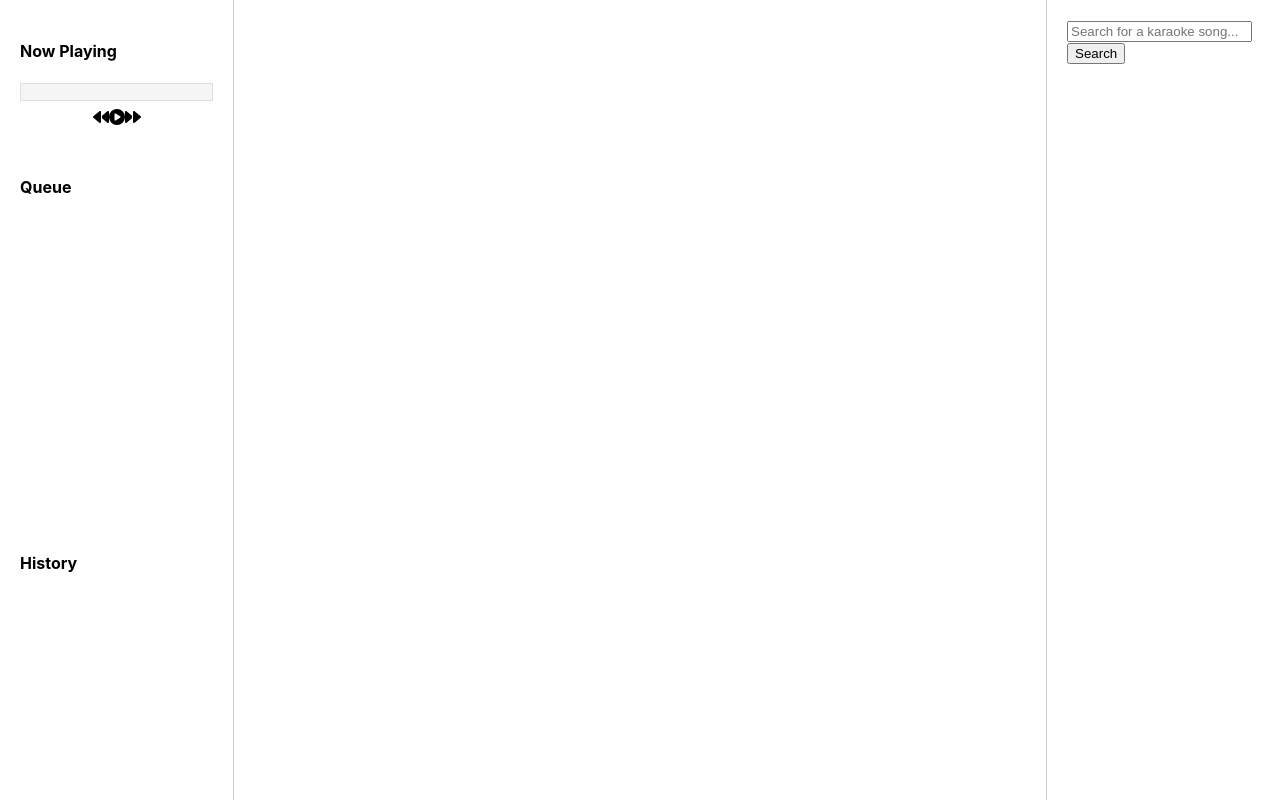
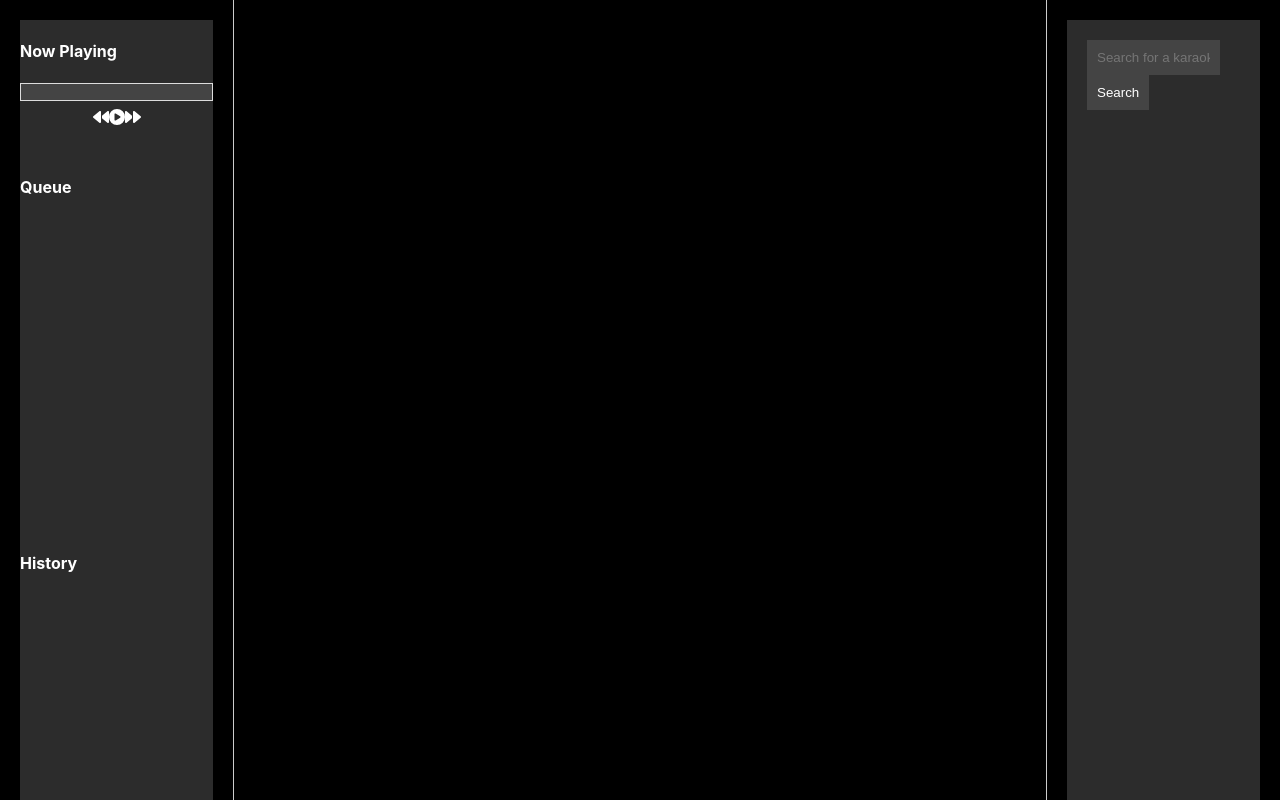
Before and after one commit to owensantoso/karaoke-yt, a React (Create React App) app: page / in a window 1280 px wide. Built offline with nearby package versions, Linux system fonts and the light colour scheme.

Commit message:
Changed to dark theme, added autoplay next video at end of video, added play and cross buttons to queue items. Next button currently skips to the next-next song, needs to be fixed.

```diff
--- a/src/App.css
+++ b/src/App.css
@@ -11,6 +11,7 @@ code {
 
 .app {
   display: flex;
+  background-color: #000;
   width: 100%;
   height: 100vh;
   overflow: hidden;
--- a/src/App.js
+++ b/src/App.js
@@ -21,9 +21,22 @@ function App() {
     if (currentVideoIndex + 1 < queue.length) {
       setHistory([...history, queue[currentVideoIndex]]);
       setCurrentVideoIndex(currentVideoIndex + 1);
+      setQueue(queue.filter((_, i) => i !== currentVideoIndex));
       setIsPlaying(true);
     }
   };
+
+  /* this version of playNextVideo works but without removal in the queue.
+  const playNextVideo = () => {
+    if (currentVideoIndex + 1 < queue.length) {
+      setHistory([...history, queue[currentVideoIndex]]);
+      setCurrentVideoIndex(currentVideoIndex + 1);
+      setIsPlaying(true);
+    }
+  };
+
+  */
+
 
   const playPreviousVideo = () => {
     if (currentVideoIndex > 0) {
@@ -38,6 +51,10 @@ function App() {
 
   const handleVideoEnd = () => {
     playNextVideo();
+    setIsPlaying(false);
+    setTimeout(() => {
+      setIsPlaying(true);
+    }, 1000);
   };
 
   return (
@@ -45,12 +62,14 @@ function App() {
       <div className="sidebar">
         <QueueSidebar
           queue={queue}
+          setQueue={setQueue}
           playNextVideo={playNextVideo}
           playPreviousVideo={playPreviousVideo}
           currentVideoIndex={currentVideoIndex}
           isPlaying={isPlaying}
           togglePlayPause={togglePlayPause}
           history={history}
+          setCurrentVideoIndex={setCurrentVideoIndex}
         />
       </div>
       <div className="main-content">
@@ -58,7 +77,7 @@ function App() {
           videoId={queue[currentVideoIndex]?.id.videoId}
           isPlaying={isPlaying}
           onStateChange={setPlayerState}
-          onVideoEnd={playNextVideo}
+          onVideoEnd={handleVideoEnd}
         />
       </div>
       <div className="search-sidebar">
--- a/src/components/QueueSidebar.css
+++ b/src/components/QueueSidebar.css
@@ -1,4 +1,6 @@
 .queue-sidebar {
+  color: #fff;
+  background-color: #2c2c2c;
     display: flex;
     flex-direction: column;
     height: 100%;
@@ -29,7 +31,7 @@
     padding: 0.5rem;
     border: 1px solid #ddd;
     margin-bottom: 0.5rem;
-    background-color: #f5f5f5;
+    background-color: #444444;
   }
 
   .player-controls {
@@ -52,7 +54,7 @@
     padding: 0.5rem;
     border: 1px solid #ddd;
     margin-bottom: 0.5rem;
-    background-color: #f5f5f5;
+    background-color: #444444;
   }
 
   .queue-item-actions {
--- a/src/components/QueueSidebar.js
+++ b/src/components/QueueSidebar.js
@@ -1,19 +1,38 @@
 import React from 'react';
 import './QueueSidebar.css';
 import { FontAwesomeIcon } from '@fortawesome/react-fontawesome';
-import { faPlayCircle, faPauseCircle, faForward, faBackward } from '@fortawesome/free-solid-svg-icons';
+import { faPlayCircle, faPauseCircle, faForward, faBackward, faPlay, faTimes } from '@fortawesome/free-solid-svg-icons';
+
+function QueueSidebar({
+  queue,
+  setQueue,
+  playNextVideo,
+  playPreviousVideo,
+  currentVideoIndex,
+  isPlaying,
+  togglePlayPause,
+  history,
+  setCurrentVideoIndex,
+}) {
+  const nowPlaying = queue[currentVideoIndex];
+
+  const removeFromQueue = (index) => {
+    if (index < currentVideoIndex) {
+      setCurrentVideoIndex((prevIndex) => prevIndex - 1);
+    } else if (index === currentVideoIndex) {
+      playNextVideo();
+    }
+    setQueue((prevQueue) => prevQueue.filter((_, i) => i !== index));
+  };
 
 
-function QueueSidebar({ queue, playNextVideo, playPreviousVideo, currentVideoIndex, isPlaying, togglePlayPause, history }) {
-  const nowPlaying = queue[currentVideoIndex];
 
   const renderQueueItem = (item, index) => (
     <div key={index} className="queue-item">
       <span>{item.snippet.title}</span>
       <div className="queue-item-actions">
-        <i className="fas fa-play" onClick={() => playNextVideo(item)}></i>
-        <i className="fas fa-times" onClick={() => playPreviousVideo(item)}></i>
-
+        <FontAwesomeIcon icon={faPlay} onClick={() => playNextVideo(index)} />
+        <FontAwesomeIcon icon={faTimes} onClick={() => removeFromQueue(index)} />
       </div>
     </div>
   );
@@ -32,7 +51,6 @@ function QueueSidebar({ queue, playNextVideo, playPreviousVideo, currentVideoInd
           )}
           <FontAwesomeIcon icon={faForward} onClick={playNextVideo} />
         </div>
-
       </div>
       <div className="queue">
         <h4>Queue</h4>
--- /dev/null
+++ b/src/components/SearchBar.css
@@ -0,0 +1,21 @@
+.search-bar {
+    background-color: #2c2c2c;
+    padding: 20px;
+    color: #fff;
+  }
+
+  .search-bar input {
+    background-color: #444;
+    border: none;
+    padding: 10px;
+    color: #fff;
+    width: calc(100% - 40px);
+    margin-right: 10px;
+  }
+
+  .search-bar button {
+    background-color: #444;
+    border: none;
+    padding: 10px;
+    color: #fff;
+  }
--- a/src/components/SearchBar.js
+++ b/src/components/SearchBar.js
@@ -1,4 +1,5 @@
 import React, { useState } from 'react';
+import './SearchBar.css';
 
 const SearchBar = ({ handleSearchResults }) => {
   const [searchTerm, setSearchTerm] = useState('');
--- a/src/components/SearchResults.css
+++ b/src/components/SearchResults.css
@@ -4,10 +4,19 @@
   }
 
   .search-result {
+    background-color: #2c2c2c;
+    color: #fff;
     display: flex;
     align-items: center;
     cursor: pointer;
     padding: 5px 0;
+  }
+  .search-results {
+    background-color: #2c2c2c;
+    padding: 20px;
+    color: #fff;
+    overflow-y: auto;
+    height: calc(100% - 70px);
   }
 
   .thumbnail {
--- a/src/components/SearchResults.js
+++ b/src/components/SearchResults.js
@@ -1,13 +1,12 @@
-
+import React from 'react';
 import './SearchResults.css';
-import React from 'react';
 
 const SearchResults = ({ searchResults, addToQueue }) => {
   return (
     <div className="search-results">
       {searchResults.map((video, index) => (
         <div key={index} className="search-result" onClick={() => addToQueue(video)}>
-          <img src={video.snippet.thumbnails.default.url} alt={video.snippet.title} />
+          <img className="thumbnail" src={video.snippet.thumbnails.default.url} alt={video.snippet.title} />
           <div className="search-result-title">{video.snippet.title}</div>
         </div>
       ))}
```
Lines whose indentation alone changed are shown as unchanged.
